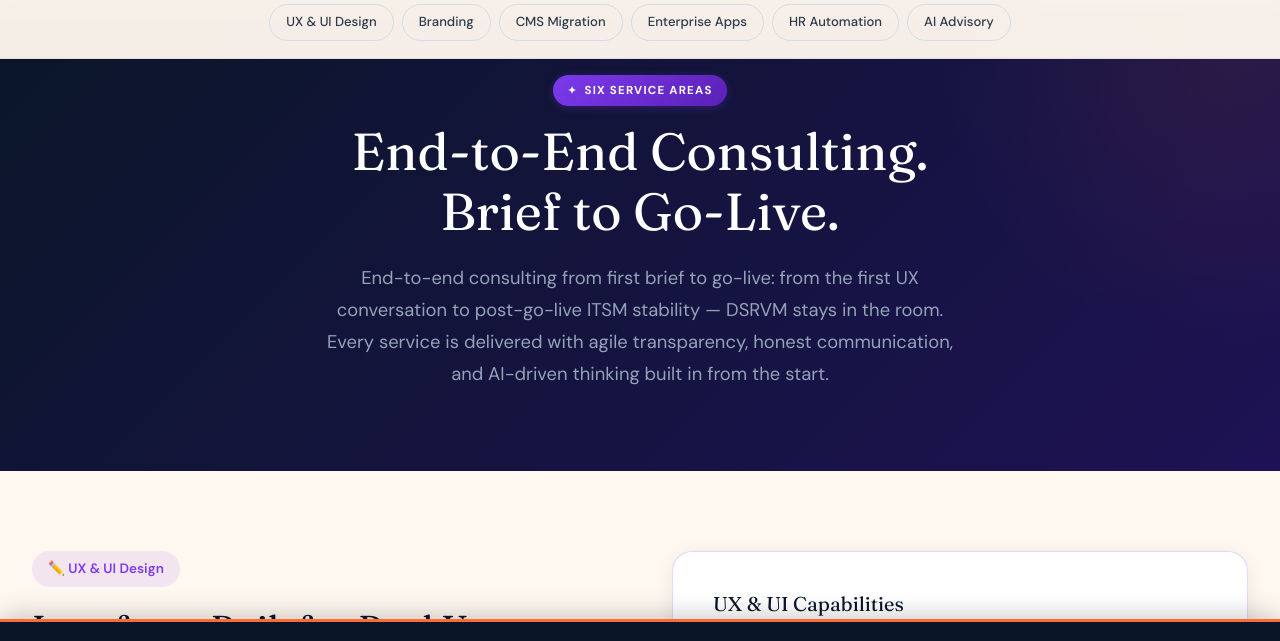
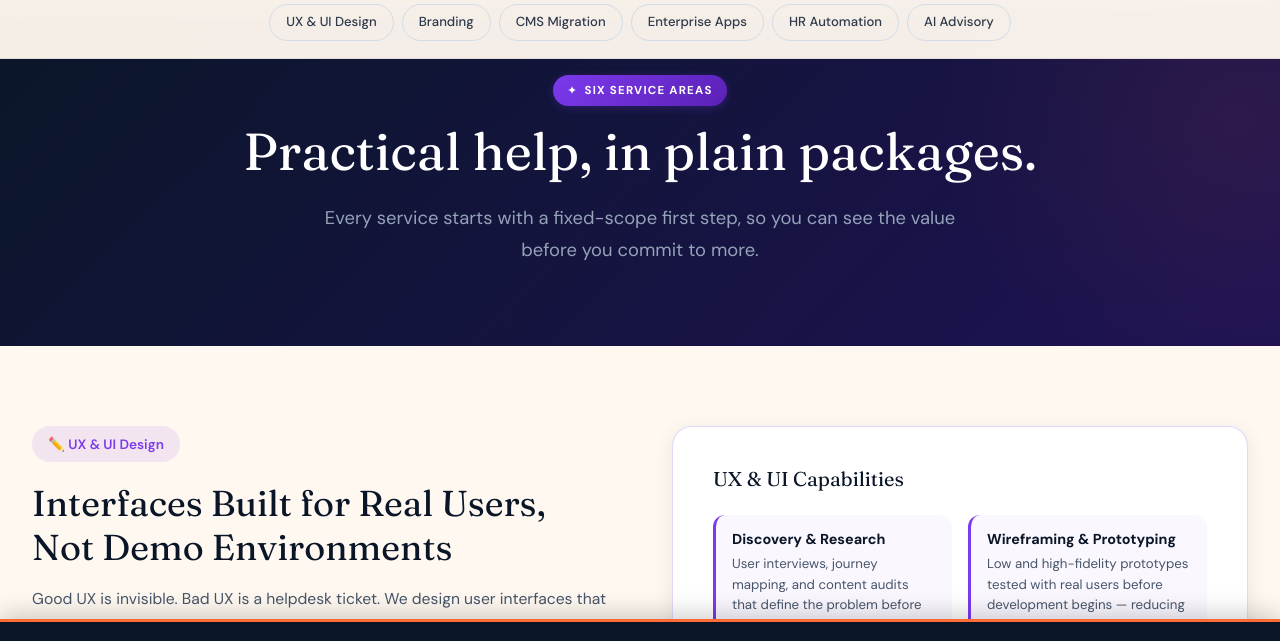
Before and after one commit to graphicguruindia-uxid/dsrvmltd, a website: page services.html in a window 1280 px wide. Shown: the part 77-718 px from the top of the page. Drawn offline with nearby package versions, Linux system fonts and the light colour scheme; a script that the page names is missing.

Commit message:
GRA-2: update Services page headline and intro per issue spec

```diff
--- a/services.html
+++ b/services.html
@@ -98,8 +98,8 @@
 <div class="page-hero page-hero-ai">
   <div class="page-hero-content">
     <span class="ai-badge" style="margin-bottom:1rem">Six Service Areas</span>
-    <h1>End-to-End Consulting.<br>Brief to Go-Live.</h1>
-    <p>End-to-end consulting from first brief to go-live: from the first UX conversation to post-go-live ITSM stability — DSRVM stays in the room. Every service is delivered with agile transparency, honest communication, and AI-driven thinking built in from the start.</p>
+    <h1>Practical help, in plain packages.</h1>
+    <p>Every service starts with a fixed-scope first step, so you can see the value before you commit to more.</p>
     <nav class="service-anchor-nav" aria-label="Jump to service">
       <a href="#ux-ui">UX &amp; UI Design</a>
       <a href="#branding">Branding</a>
```
